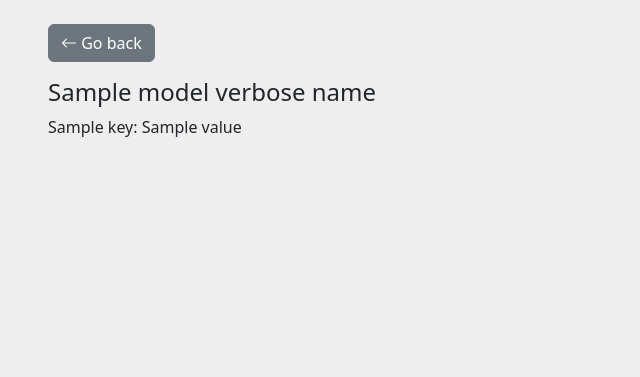
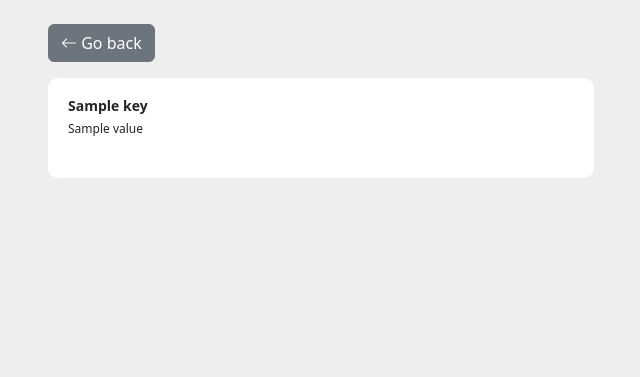
Before and after one commit to Busuioc-Andrei/TaskTracker, a Django app: template templates/generic/generic_detail.html in a window 1280 px wide. Shown: the part 56-433 px from the top of the page, without its empty margins (34-674 px from the left). Run offline with Django 4.2, Linux system fonts and the light colour scheme; the template is opened without the code that fills it: most values are stand-ins (such as "Sample title", 1, 10 or a date in 2020); parts of the project's set-up code (start-up, migrations or seed data) failed here and were passed over; some libraries are stand-ins or nearby versions.

Commit message:
Improved generic detail

```diff
--- a/static/css/profile.css
+++ b/static/css/profile.css
@@ -1,7 +1,3 @@
-.profile {
-  margin-top: 50px;
-}
-
 .profile-card {
   text-align: left;
   padding: 20px;
--- a/templates/generic/generic_detail.html
+++ b/templates/generic/generic_detail.html
@@ -1,9 +1,18 @@
 {% extends "base.html" %}
+{% load static %}
 
 {% block content %}
-    {% include 'back_button.html' %}
-    <h4>{{ model_verbose_name }}</h4>
-    {% for key, value in data.items %}
-        <p>{{ key|capfirst }}: {{ value|default_if_none:'' }}</p>
-    {% endfor %}
+    <link href="{% static 'css/profile.css' %}" rel="stylesheet">
+        <div class="row">
+            <div class="col-md-6">
+            {% include 'back_button.html' %}
+                <div class="profile-details">
+                    {% for key, value in data.items %}
+                        {% if key != 'profile_picture' %}
+                            {% include 'main/profile_field.html' with label=key|capfirst value=value|default_if_none:'' %}
+                        {% endif %}
+                    {% endfor %}
+                </div>
+            </div>
+        </div>
 {% endblock %}
```
